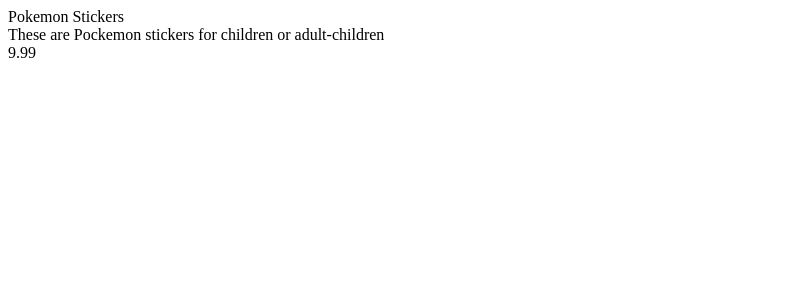
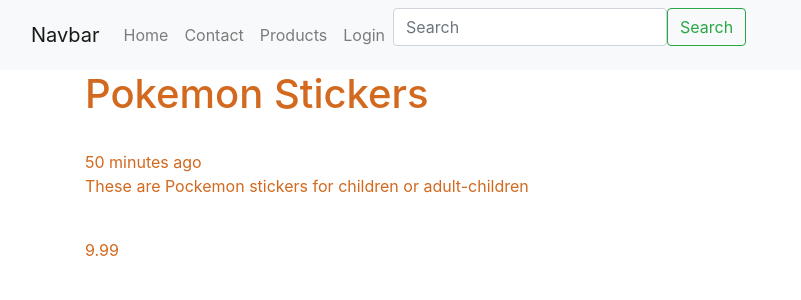
Before and after one commit to aravindaak/django-ecommerce, a Django app: a page that uses src/products/templates/products/detail.html in a window 1280 px wide. Shown: the top 300 px of the page, without its empty margins (0-801 px from the left). Run offline with Django 3.2, Linux system fonts and the light colour scheme; data comes from the database, SQL or seed files in the repository; both versions use the stored data as it was after the commit; some libraries are stand-ins or nearby versions.

Commit message:
Until section 4 complete

```diff
--- a/src/ecommerce/urls.py
+++ b/src/ecommerce/urls.py
@@ -23,11 +23,11 @@
 
 # Check https://kirr.co/plqpin (or) https://www.codingforentrepreneurs.com/blog/common-regular-expressions-for-django-urls/ for reqex for django
 urlpatterns = [
-    path('register/', register_page),
-    path('login/', login_page),
-    path('home/', home_page),
-    path('form/', form_page),
-    path('products/', include("products.urls")),
+    path('register/', register_page, name='register'),
+    path('login/', login_page, name='login'),
+    path('home/', home_page, name='home'),
+    path('contact/', form_page, name='contact'),
+    path('products/', include(("products.urls", "products"), namespace="products")),
     path('admin/', admin.site.urls),
 ] + static(settings.STATIC_URL, document_root=settings.STATIC_ROOT) + static(settings.MEDIA_URL, document_root=settings.MEDIA_ROOT)
 
--- a/src/ecommerce/views.py
+++ b/src/ecommerce/views.py
@@ -8,7 +8,7 @@
     context = {
         "title": "Home Page"
     }
-    return render(request, "home_page.html", context)
+    return render(request, "home.html", context)
 
 def form_page(request):
     form= ContactForm(request.POST or None)
@@ -16,7 +16,6 @@
         "title": "Form Page",
         "form": form
     }
-    print(form.cleaned_data)
     return render(request, "forms/form.html", context)
 
 def login_page(request):
--- a/src/products/models.py
+++ b/src/products/models.py
@@ -1,6 +1,7 @@
 from django.db import models
 from django.db.models.base import Model
 from django.db.models.signals import pre_save, post_save
+from django.urls import reverse
 
 from .utils import unique_slug_generator
 # Create your models here.
@@ -43,12 +44,14 @@
     image = models.ImageField(upload_to='products/', null=True, blank=True)
     featured = models.BooleanField(default=False)
     active = models.BooleanField(default=True)
+    timestamp = models.DateTimeField(auto_now_add=True)
 
     objects = ProductManager()
 
     #used to get the absolute url when clicking on a product in list view to go to detail view
     def get_absolute_url(self):
-        return "/products/{slug}/".format(slug=self.slug)
+        # return "/products/{slug}/".format(slug=self.slug) # this uses direct url which becomes a problem if the base url changes
+        return reverse("products:detail", kwargs = {"slug": self.slug}) # this uses reverse url using the "name" and "namespace" given in urls.py so is independent of value of url
 
     def __str__(self) -> str:
         return self.title
--- a/src/products/templates/products/detail.html
+++ b/src/products/templates/products/detail.html
@@ -1,7 +1,22 @@
+{% extends "base.html" %}
 {% load static %}
-{{ object.title }} <br/>
-{{ object.desc }} <br/>
-{{ object.price }} <br/>
-{% if object.image %}
-    <img src='{{ object.image.url }}' class='img-fluid'/>
-{% endif %}
+
+
+{% block content %}
+<div class="container">
+    <div class= "row">
+        <div class="container">
+            <h1>{{ object.title }}</h1> <br/>
+            {{object.timestamp|timesince}} ago <!-- shows time elapsed since timestamp val-->
+            {{ object.desc|linebreaks }} <br/> <!--to provide linebreaks-->
+            {{ object.price }} <br/>
+            {% if object.image %}
+            <img src='{{ object.image.url }}' class='img-fluid'/>
+            {% endif %}
+        </div>
+    </div>
+</div>
+
+
+
+{% endblock %}
--- a/src/products/templates/products/featured_detail.html
+++ b/src/products/templates/products/featured_detail.html
@@ -1,7 +1,12 @@
+
+{% extends "base.html" %}
 {% load static %}
+{% block content %}
 {{ object.title }} <br/>
 {{ object.desc }} <br/>
 {{ object.price }} <br/>
 {% if object.image %}
     <img src='{{ object.image.url }}' class='img-fluid'/>
 {% endif %}
+
+{% endblock %}
--- a/src/products/urls.py
+++ b/src/products/urls.py
@@ -5,10 +5,10 @@
 
 # Check https://kirr.co/plqpin (or) https://www.codingforentrepreneurs.com/blog/common-regular-expressions-for-django-urls/ for reqex for django
 urlpatterns = [
-    path('', ProductListView.as_view()),
+    path('', ProductListView.as_view(), name= 'list'),
     # path('products-fbv/', product_list_view),
     # re_path(r'^products/(?P<pk>\d+)/$', ProductDetailView.as_view()),
-    re_path(r'^(?P<slug>[\w-]+)/$', ProductDetailSlugView.as_view()),
+    re_path(r'^(?P<slug>[\w-]+)/$', ProductDetailSlugView.as_view(), name='detail'),
     # re_path(r'^products-fbv/(?P<pk>\d+)/$', product_detail_view),
     # path('products/featured/', ProductFeaturedListView.as_view()),
     # re_path(r'^products/featured/(?P<pk>\d+)/$', ProductFeaturedDetailView.as_view()),
--- a/src/templates/auth/login.html
+++ b/src/templates/auth/login.html
@@ -1,4 +1,9 @@
+{% extends "base.html" %}
+
+{% block content %}
 <form method='POST'>{% csrf_token %}
     {{ form }}
     <button type="submit" class="btn btn-default">Submit</button>
 </form>
+
+{% endblock %}
--- a/src/templates/auth/register.html
+++ b/src/templates/auth/register.html
@@ -1,4 +1,8 @@
+{% extends "base.html" %}
+
+{% block content %}
 <form method='POST'>{% csrf_token %}
     {{ form }}
     <button type="submit" class="btn btn-default">Submit</button>
 </form>
+{% endblock %}
--- /dev/null
+++ b/src/templates/base.html
@@ -0,0 +1,18 @@
+{% load static %}
+<html lang="en">
+  <head>
+    <!-- Required meta tags -->
+    <meta charset="utf-8">
+    <meta name="viewport" content="width=device-width, initial-scale=1, shrink-to-fit=no">
+    <title>Hello, world!</title>
+    {% include 'base/css.html' %}
+  </head>
+  <body>
+    {% include 'base/navbar.html'%}
+
+    {% block content %}{% endblock %}
+
+    {% include 'base/js.html' %}
+
+  </body>
+</html>
--- /dev/null
+++ b/src/templates/base/css.html
@@ -0,0 +1,4 @@
+{% load static %}
+<!-- Bootstrap CSS -->
+<link rel="stylesheet" href="https://stackpath.bootstrapcdn.com/bootstrap/4.4.1/css/bootstrap.min.css" integrity="sha384-Vkoo8x4CGsO3+Hhxv8T/Q5PaXtkKtu6ug5TOeNV6gBiFeWPGFN9MuhOf23Q9Ifjh" crossorigin="anonymous">
+<link rel="stylesheet" href='{% static "css/main.css" %}' />
--- /dev/null
+++ b/src/templates/base/js.html
@@ -0,0 +1,4 @@
+{% load static %}
+<script src="https://code.jquery.com/jquery-3.4.1.slim.min.js" integrity="sha384-J6qa4849blE2+poT4WnyKhv5vZF5SrPo0iEjwBvKU7imGFAV0wwj1yYfoRSJoZ+n" crossorigin="anonymous"></script>
+<script src="https://cdn.jsdelivr.net/npm/popper.js@1.16.0/dist/umd/popper.min.js" integrity="sha384-Q6E9RHvbIyZFJoft+2mJbHaEWldlvI9IOYy5n3zV9zzTtmI3UksdQRVvoxMfooAo" crossorigin="anonymous"></script>
+<script src="https://stackpath.bootstrapcdn.com/bootstrap/4.4.1/js/bootstrap.min.js" integrity="sha384-wfSDF2E50Y2D1uUdj0O3uMBJnjuUD4Ih7YwaYd1iqfktj0Uod8GCExl3Og8ifwB6" crossorigin="anonymous"></script>
--- /dev/null
+++ b/src/templates/base/navbar.html
@@ -0,0 +1,52 @@
+{% url 'home' as home_url %}
+{% url 'contact' as contact_url %}
+{% url 'products:list' as product_list_url %}
+{% url 'login' as login_url %}
+<nav class="navbar navbar-expand-lg navbar-light bg-light">
+    <div class="container-fluid">
+      <a class="navbar-brand" href="{% url 'home' %}">Navbar</a>
+      <button class="navbar-toggler" type="button" data-bs-toggle="collapse" data-bs-target="#navbarSupportedContent" aria-controls="navbarSupportedContent" aria-expanded="false" aria-label="Toggle navigation">
+        <span class="navbar-toggler-icon"></span>
+      </button>
+      <div class="collapse navbar-collapse" id="navbarSupportedContent">
+        <ul class="navbar-nav me-auto mb-2 mb-lg-0">
+          <li class="nav-item {% if request.path == home_url %}active{% endif %}"> <!-- This if condition is to highlight on the navbar if we are on that page-->
+            <a class="nav-link" aria-current="page" href="{{ home_url }}">Home</a>
+          </li>
+          <li class="nav-item {% if request.path == contact_url %}active{% endif %}">
+            <a class="nav-link" href="{{ contact_url }}">Contact</a>
+          </li>
+          <li class="nav-item {% if request.path == product_list_url %}active{% endif %}">
+            <a class="nav-link" href="{{ product_list_url }}">Products</a>
+          </li>
+          {% if request.user.is_authenticated %}
+          <li class="nav-item">
+            <a class="nav-link" href="#">Logout</a>
+          </li>
+          {% else %}
+          <li class="nav-item {% if request.path == login_url %}active{% endif %}">
+            <a class="nav-link" href="{{ login_url }}">Login</a>
+          </li>
+          {% endif %}
+          <!-- <li class="nav-item dropdown">
+            <a class="nav-link dropdown-toggle" href="#" id="navbarDropdown" role="button" data-bs-toggle="dropdown" aria-expanded="false">
+              Products
+            </a>
+            <ul class="dropdown-menu" aria-labelledby="navbarDropdown">
+              <li><a class="dropdown-item" href="#">Action</a></li>
+              <li><a class="dropdown-item" href="#">Another action</a></li>
+              <li><hr class="dropdown-divider"></li>
+              <li><a class="dropdown-item" href="#">Something else here</a></li>
+            </ul>
+          </li> -->
+          <!-- <li class="nav-item">
+            <a class="nav-link disabled" href="#" tabindex="-1" aria-disabled="true">Disabled</a>
+          </li> -->
+        </ul>
+        <form class="d-flex">
+          <input class="form-control me-2" type="search" placeholder="Search" aria-label="Search">
+          <button class="btn btn-outline-success" type="submit">Search</button>
+        </form>
+      </div>
+    </div>
+  </nav>
```
Also changed, not shown: src/products/templates/products/list.html (+21 -3 lines), src/products/templates/products/snippets/card.html (added, +15 -0 lines), src/templates/forms/form.html (+3 -18 lines), src/templates/home.html (renamed from src/templates/home_page.html, +10 -5 lines), src/db.sqlite3, src/products/migrations/0010_product_timestamp.py (added).
